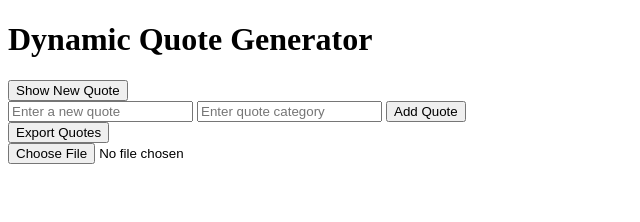
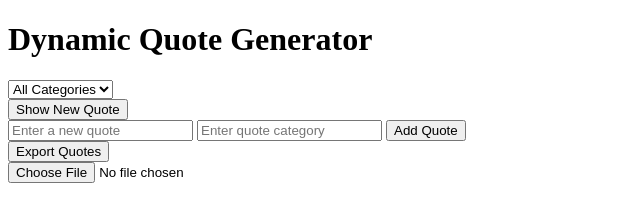
Before and after one commit to Winnie-Waiguru/alx_fe_javascript, a plain HTML site: page dom-manipulation/index.html in a window 1280 px wide. Both pictures are taken after typing "Sample", "Sample" into the empty fields and a click on the button "Add Quote". Shown: the whole page, without its empty margins (0-640 px from the left). Drawn offline with Linux system fonts and the light colour scheme.

Commit message:
Added Dynamic Content Filtering System Using Web Storage and JSON

```diff
--- a/dom-manipulation/index.html
+++ b/dom-manipulation/index.html
@@ -7,6 +7,10 @@
   </head>
   <body>
     <h1>Dynamic Quote Generator</h1>
+    <select id="categoryFilter" onchange="filterQuotes()">
+      <option value="all">All Categories</option>
+      <!-- Dynamically populated categories -->
+    </select>
     <div id="quoteDisplay"></div>
     <button id="newQuote">Show New Quote</button>
 
@@ -18,6 +22,7 @@
         placeholder="Enter quote category"
       />
       <button onclick="addQuote()">Add Quote</button><br />
+    </div>
     <button id="exportQuotes">Export Quotes</button><br />
     <input
       type="file"
@@ -25,7 +30,6 @@
       accept=".json"
       onchange="importFromJsonFile(event)"
     />
-    </div>
     <script src="script.js"></script>
   </body>
 </html>
--- a/dom-manipulation/script.js
+++ b/dom-manipulation/script.js
@@ -1,6 +1,9 @@
 const showQuoteBtn = document.getElementById("newQuote");
+const quoteDisplayContainer = document.getElementById("quoteDisplay");
+const select = document.getElementById("categoryFilter");
 //When the page loads, try to get the existing quotes from local storage
 let quoteObj = JSON.parse(localStorage.getItem("quoteItem")) || [];
+populateCategories(); // Call populate categories after fetching local storage quotes
 
 // If not an array reset it
 if (!Array.isArray(quoteObj)) {
@@ -10,8 +13,6 @@ if (!Array.isArray(quoteObj)) {
 
 //   Display random Quote
 const createAddQuoteForm = function () {
-  const quoteDisplayContainer = document.getElementById("quoteDisplay");
-
   //   check if there any quotes
   if (quoteObj.length === 0) {
     quoteDisplayContainer.innerHTML = "There are no quotes to display";
@@ -62,7 +63,7 @@ const addQuote = function () {
     };
 
     quoteObj.push(newQuoteObject); // push new quote to the array
-
+    populateCategories(); //Populate new categories if added
     saveQuotes(); //saving the updated quote object to local storage
 
     // clear users input
@@ -77,6 +78,8 @@ function importFromJsonFile(event) {
   fileReader.onload = function (event) {
     const importedQuotes = JSON.parse(event.target.result);
     quoteObj.push(...importedQuotes); // push imported quotes to my quote object
+
+    populateCategories();
     saveQuotes();
     alert("Quotes imported successfully!");
   };
@@ -84,9 +87,6 @@ function importFromJsonFile(event) {
 }
 
 //Downloading quotes
-//   create an button element
-// const downloadBtn = document.createElement("button");
-// downloadBtn.textContent = "Download Quotes";
 const exportBtn = document.getElementById("exportQuotes");
 exportBtn.addEventListener("click", function () {
   // Data to download
@@ -114,9 +114,53 @@ exportBtn.addEventListener("click", function () {
   //clear link
   document.body.removeChild(link);
 });
-document.body.appendChild(downloadBtn);
 
 //Listen when a new file is added
 document
   .getElementById("importFile")
   .addEventListener("change", importFromJsonFile);
+
+//function to Populate Categories Dynamically
+function populateCategories() {
+  // Keep only the first option ("All Categories"), remove the rest
+  select.innerHTML = '<option value="all">All Categories</option>';
+
+  let categoriesArr = [];
+
+  quoteObj.forEach((element) => {
+    if (!categoriesArr.includes(element.category)) {
+      categoriesArr.push(element.category);
+    }
+  });
+
+  categoriesArr.forEach((optionItem) => {
+    const option = document.createElement("option");
+    option.value = optionItem;
+    option.textContent = optionItem;
+    select.appendChild(option);
+  });
+}
+
+//function to filter Quotes Based on Selected Category
+function filterQuotes() {
+  let selectedOption = select.value;
+  if (selectedOption === "all") {
+    // show all quotw
+    quoteObj.forEach((element) => {
+      let paragraphItem = document.createElement("p");
+      paragraphItem.textContent = `${element.text} -${element.category}`;
+      quoteDisplayContainer.append(paragraphItem);
+    });
+  } else {
+    // show elements based on category
+    let results = quoteObj.filter((item) => {
+      return item.category === selectedOption;
+    });
+
+    for (let index = 0; index < results.length; index++) {
+      let paragraphItem = document.createElement("p");
+      paragraphItem.textContent = `${results[index].text} -${results[index].category}`;
+      quoteDisplayContainer.appendChild(paragraphItem);
+    }
+  }
+}
```
Lines whose indentation alone changed are shown as unchanged.
